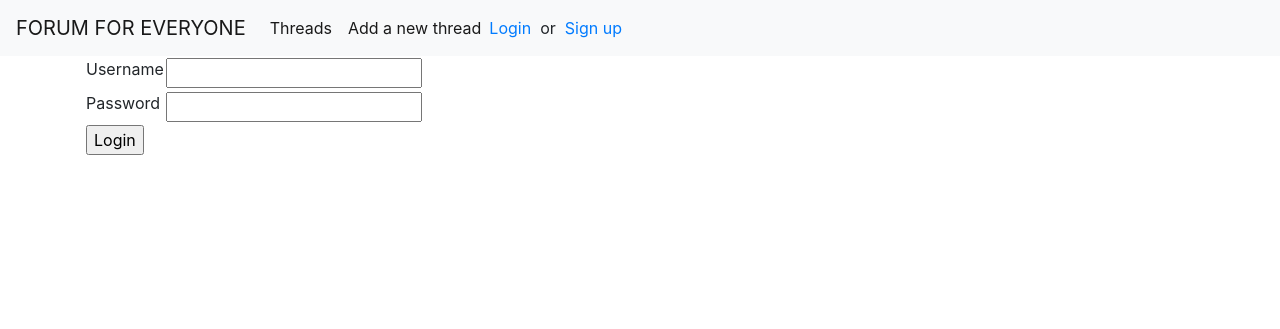
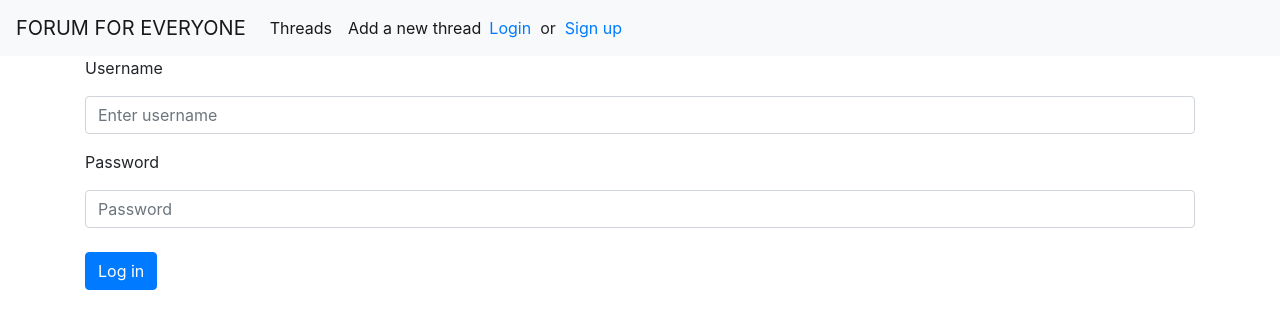
Before and after one commit to lehtoneo/keskustelufoorumi, a Flask app: page /auth/login in a window 1280 px wide. Shown: the top 329 px of the page. Run offline with Flask 2, Linux system fonts and the light colour scheme; some libraries are stand-ins or nearby versions.

Commit message:
refactor templates

```diff
--- a/application/templates/auth/loginform.html
+++ b/application/templates/auth/loginform.html
@@ -3,27 +3,21 @@
 {% block content %}
 {{ error }}
 <form method="POST" action="{{ url_for('auth_login') }}">
-  <table>
-    <tr>
-      <td>
-	{{ form.username.label }}
-      </td>
-      <td>
-	{{ form.username }}
-      </td>
-    </tr>
-    <tr>
-      <td>
-	{{ form.password.label }}
-      </td>
-      <td>
-	{{ form.password }}
-      </td>
-    </tr>
-    <tr>
-      <td colspan="2">
-	<input type="submit" value="Login"/>
-      </td>
-    </tr>
+      <div class="form-group">
+            <label >{{ form.username.label }}</label>
+            {{ form.username(class="form-control", placeholder="Enter username")}}
+
+            <ul>
+              {% for error in form.username.errors %}
+              <li>{{ error }}</li>
+              {% endfor %}
+            </ul>
+          </div>
+          <div class="form group">
+            <label >{{ form.password.label }}</label>
+            {{ form.password(class="form-control", placeholder="Password")}}
+          </div>
+          <br>
+          <button type="submit" class="btn btn-primary mb-2">Log in</button>
 </form>
 {% endblock %}
--- /dev/null
+++ b/application/templates/statistics/basicstats.html
@@ -0,0 +1 @@
+{% extends "layout.html" %}
--- a/application/templates/threads/mythreads.html
+++ b/application/templates/threads/mythreads.html
@@ -24,4 +24,7 @@
   </table>
 </div>
 <h2> Threads that I have commented in </h2>
+<div>
+  TODO
+</div>
 {% endblock %}
--- a/application/templates/threads/new.html
+++ b/application/templates/threads/new.html
@@ -20,5 +20,5 @@
   <button type="submit" class="btn btn-primary mb-2">Confirm</button>
 
 </form>
-</table>
+
 {% endblock %}
```
Also changed, not shown: application/templates/threads/showthread.html (+16 -8 lines).
